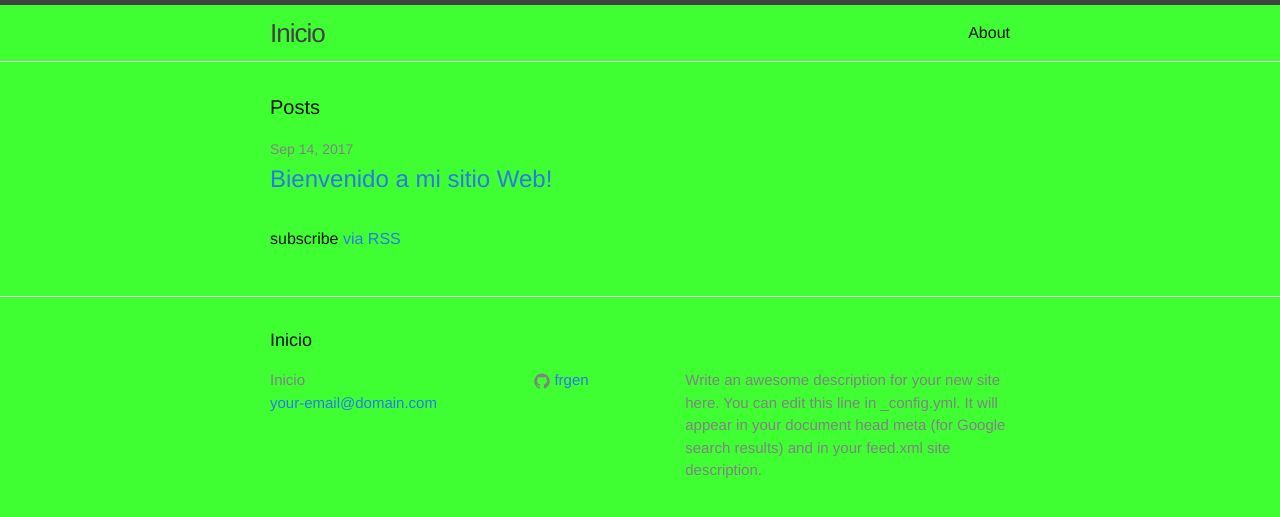
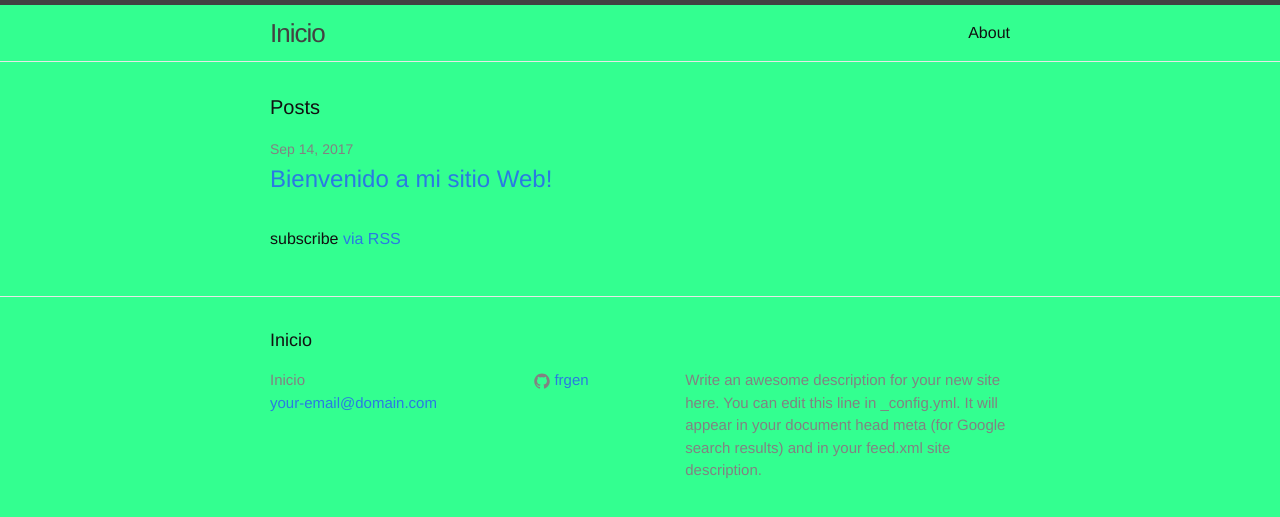
Before and after one commit to frgen/prueba-1, a Jekyll site: the page built from index.html, in a window 1280 px wide. Shown: the top 517 px of the page. Built offline with Jekyll 4.4.1, drawn with Linux system fonts in a browser that asks for light colours.

Commit message:
Update main.scss

```diff
--- a/css/main.scss
+++ b/css/main.scss
@@ -15,7 +15,7 @@ $base-line-height: 1.5;
 $spacing-unit:     30px;
 
 $text-color:       #111;
-$background-color: #3fff33;
+$background-color: #33ff90;
 $brand-color:      #2a7ae2;
 
 $grey-color:       #828282;
```
